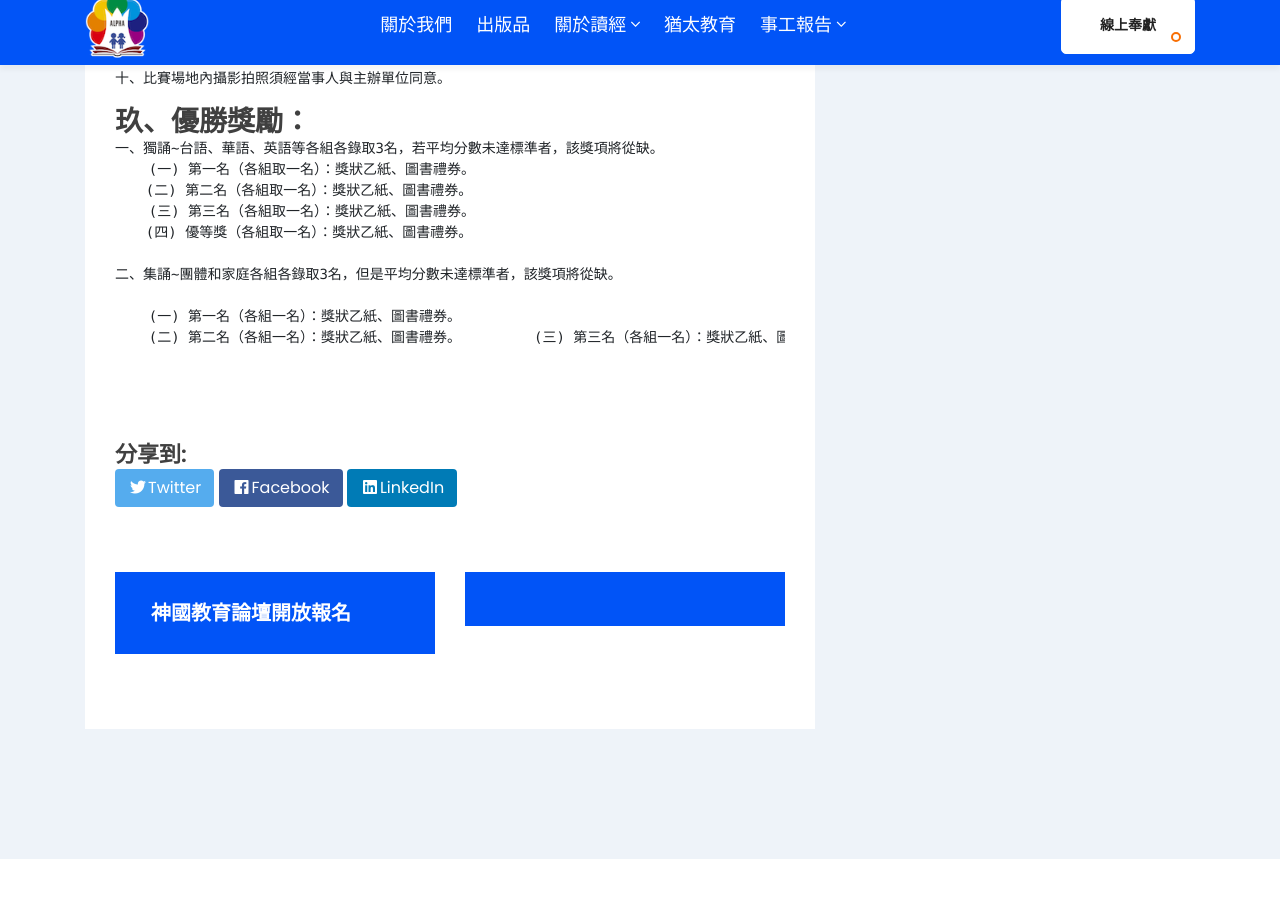
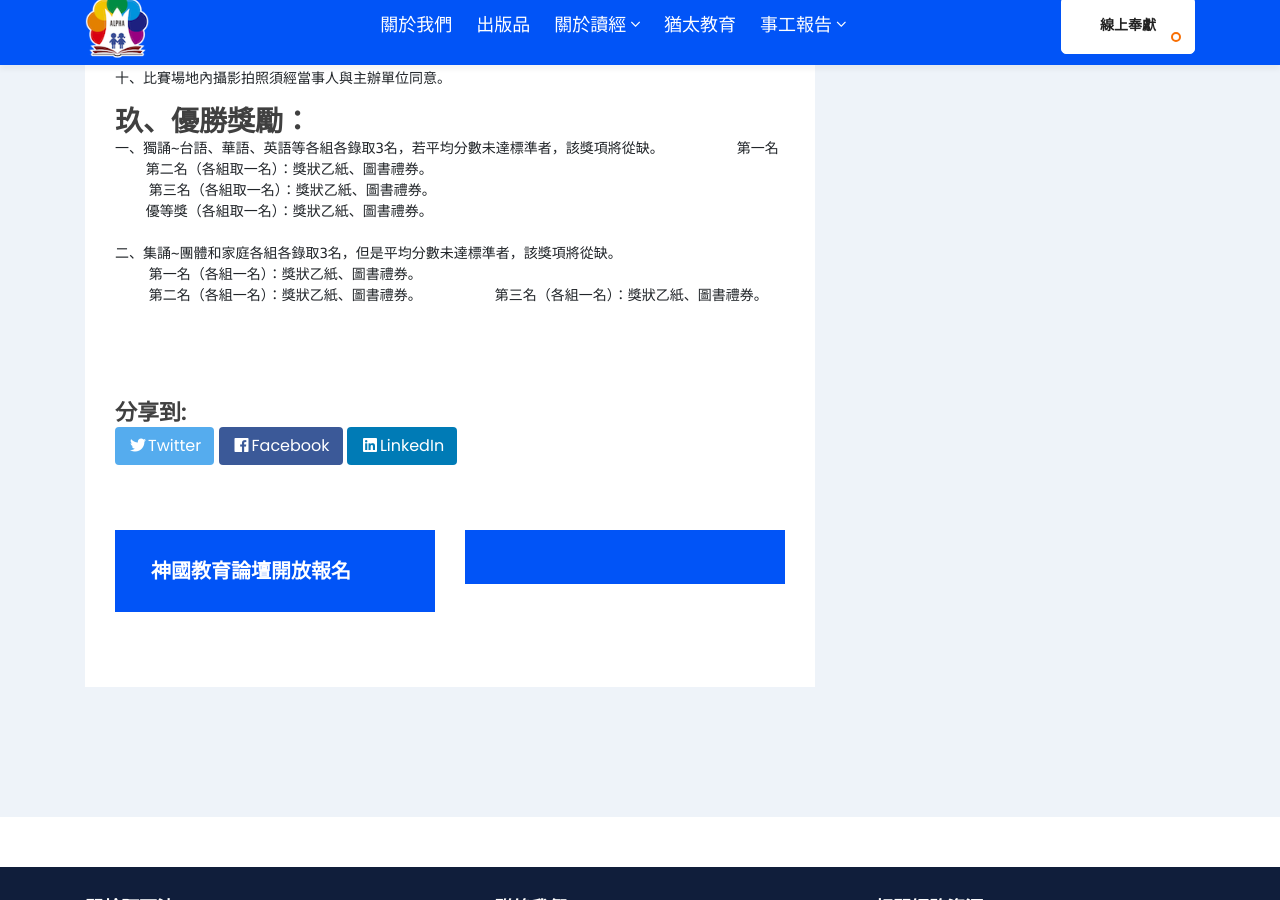
Before and after one commit to alpha6309/website, a Jekyll site: the page built from _posts/2020-08-07-2020年聖經朗誦比賽簡章.md, in a window 1280 px wide and 900 px high, scrolled down 1582 px. Built offline with Jekyll 4.4.1, drawn with Linux system fonts in a browser that asks for light colours; comment, search, counter and statistics services are not loaded.

Commit message:
Update 2020-08-07-2020年聖經朗誦比賽簡章.md

```diff
--- a/_posts/2020-08-07-2020年聖經朗誦比賽簡章.md
+++ b/_posts/2020-08-07-2020年聖經朗誦比賽簡章.md
@@ -54,14 +54,12 @@ author: ""
 
 ### 玖、優勝獎勵：
     一、獨誦~台語、華語、英語等各組各錄取3名，若平均分數未達標準者，該獎項將從缺。
-
-        (一) 第一名（各組取一名）：獎狀乙紙、圖書禮券。
-    　  (二) 第二名（各組取一名）：獎狀乙紙、圖書禮券。
-        (三) 第三名（各組取一名）：獎狀乙紙、圖書禮券。
-    　  (四) 優等獎（各組取一名）：獎狀乙紙、圖書禮券。
+　      第一名（各組取一名）：獎狀乙紙、圖書禮券。
+    　  第二名（各組取一名）：獎狀乙紙、圖書禮券。
+        第三名（各組取一名）：獎狀乙紙、圖書禮券。
+    　  優等獎（各組取一名）：獎狀乙紙、圖書禮券。
 
     二、集誦~團體和家庭各組各錄取3名，但是平均分數未達標準者，該獎項將從缺。
-
-        (一) 第一名（各組一名）：獎狀乙紙、圖書禮券。
-        (二) 第二名（各組一名）：獎狀乙紙、圖書禮券。
-　      (三) 第三名（各組一名）：獎狀乙紙、圖書禮券。
+        第一名（各組一名）：獎狀乙紙、圖書禮券。
+        第二名（各組一名）：獎狀乙紙、圖書禮券。
+　      第三名（各組一名）：獎狀乙紙、圖書禮券。
```
